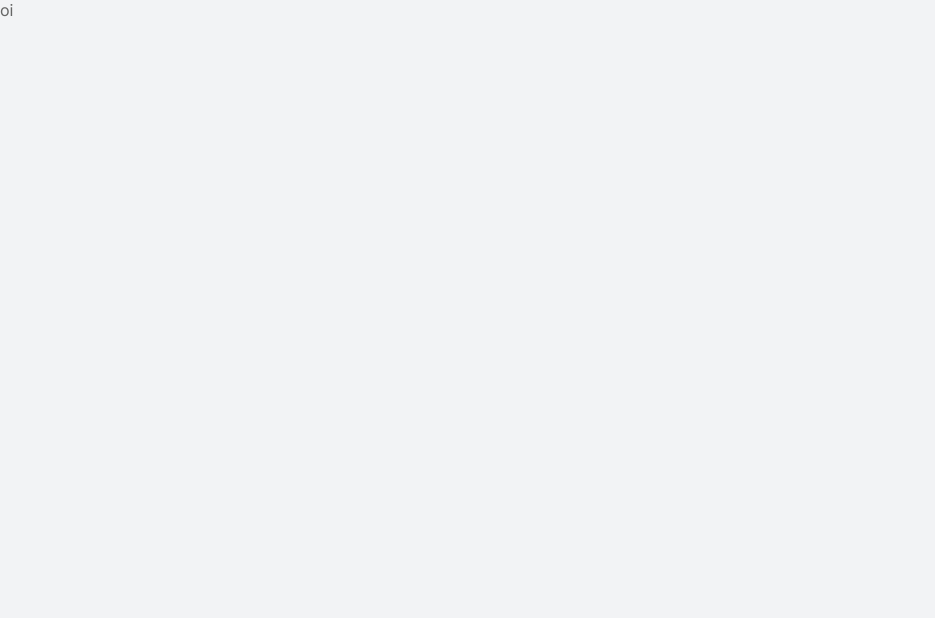
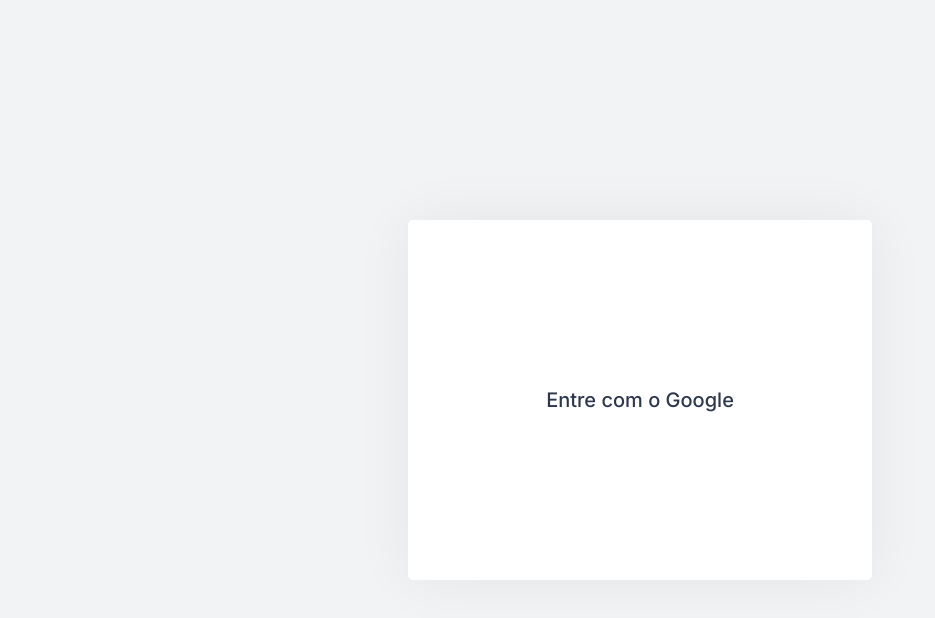
Before and after one commit to arthurvergacas/Take-A-Break, a Next.js app: page /login in a window 1280 px wide. Shown: the top 618 px of the page, without its empty margins (0-935 px from the left). Built offline with nearby package versions, Linux system fonts and the light colour scheme.

Commit message:
added login page

```diff
--- a/src/pages/login.tsx
+++ b/src/pages/login.tsx
@@ -1,3 +1,47 @@
+import { useEffect, useRef } from "react";
+import styles from "../styles/pages/Login.module.css";
+
 export default function Login() {
-	return <p>oi</p>;
+	function handleGoogleOauth() {
+		const googleOauthEndpoint = "https://accounts.google.com/o/oauth2/v2/auth";
+
+		const form = document.createElement("form");
+		form.setAttribute("method", "GET"); // Send as a GET request.
+		form.setAttribute("action", googleOauthEndpoint);
+
+		// Parameters to pass to OAuth 2.0 endpoint.
+		const params = {
+			client_id: process.env.GOOGLE_CLIENT_ID,
+			redirect_uri: "http://localhost:3000/login",
+			response_type: "token",
+			scope: "https://www.googleapis.com/auth/userinfo.profile",
+			state: "pass-through",
+		};
+
+		// Add form parameters as hidden input values.
+		for (const p in params) {
+			const input = document.createElement("input");
+			input.setAttribute("type", "hidden");
+			input.setAttribute("name", p);
+			input.setAttribute("value", params[p]);
+			form.appendChild(input);
+		}
+
+		// Add form to page and submit it to open the OAuth 2.0 endpoint.
+		document.body.appendChild(form);
+		form.submit();
+	}
+
+	useEffect(() => {
+		// when the user arrives at the page, check if he has a token. if so, set his profile and proceed to the main page
+	}, []);
+
+	return (
+		<div className={styles.container}>
+			<div className={styles.loginBox}>
+				{/* TODO: create a component starting here to do all the oauth logic */}
+				<button onClick={handleGoogleOauth}>Entre com o Google</button>
+			</div>
+		</div>
+	);
 }
--- /dev/null
+++ b/src/styles/pages/Login.module.css
@@ -0,0 +1,47 @@
+.container {
+	height: 100vh;
+	max-width: 992px;
+	margin: 0 auto;
+	padding: 2.5rem 2rem;
+
+	display: flex;
+	flex-direction: column;
+
+	justify-content: center;
+	align-items: center;
+}
+
+.loginBox {
+	height: 50%;
+	width: 50%;
+
+	background: var(--white);
+	border-radius: 5px;
+	box-shadow: 0 0 60px rgba(0, 0, 0, 0.06);
+	padding: 1.5rem 2rem;
+
+	display: flex;
+	flex-direction: column;
+
+	align-items: center;
+	justify-content: center;
+
+	text-align: center;
+}
+
+.loginBox button {
+	font-size: 1.25rem;
+	font-weight: 500;
+	margin: 1rem 0;
+
+	color: var(--title);
+	border: none;
+
+	background: inherit;
+
+	transition: all 0.1s linear;
+}
+
+.loginBox button:hover {
+	color: var(--red);
+}
```
